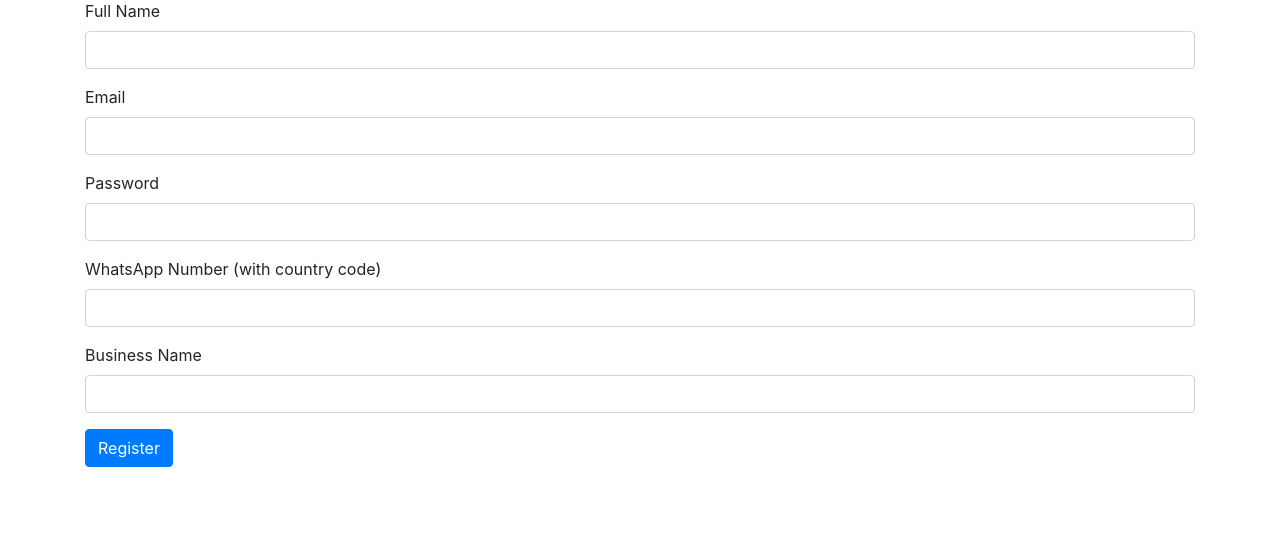
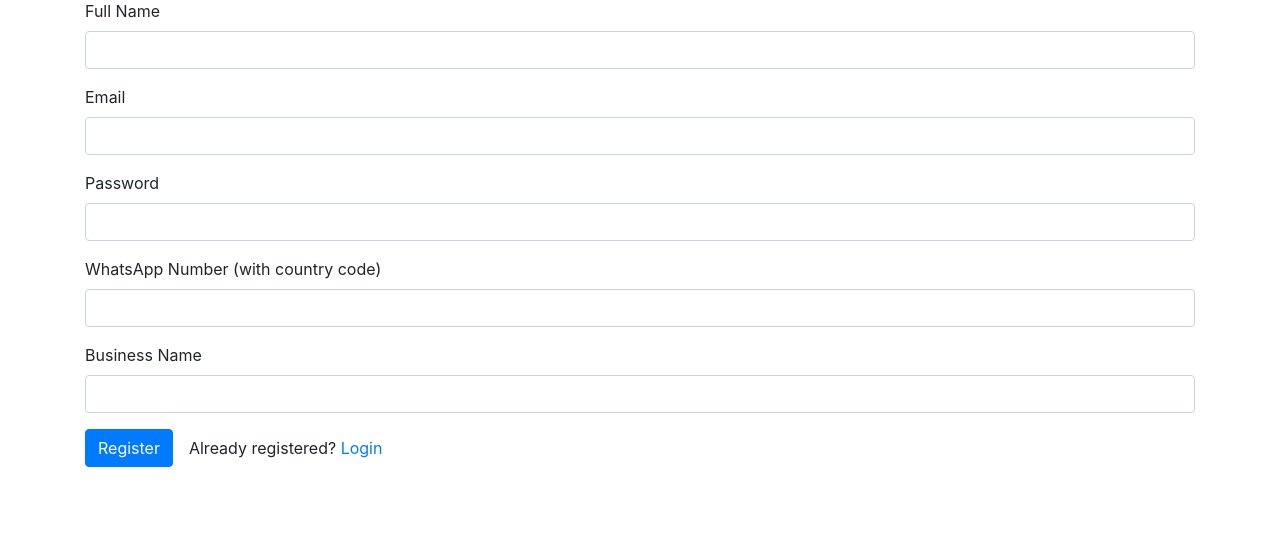
Before and after one commit to dhdev19/chatbotToolForAll, a Flask app: page /register in a window 1280 px wide. Shown: the part 95-640 px from the top of the page. Run offline with Flask 3, Linux system fonts and the light colour scheme; parts of the project's set-up code (start-up, migrations or seed data) failed here and were passed over; some libraries are stand-ins or nearby versions.

Commit message:
Added login option in  register page

```diff
--- a/app/templates/register.html
+++ b/app/templates/register.html
@@ -30,7 +30,13 @@
                 <label for="business_name">Business Name</label>
                 <input type="text" class="form-control" id="business_name" name="business_name" required>
             </div>
-            <button type="submit" class="btn btn-primary">Register</button>
+            <div class="d-flex align-items-center gap-2">
+                <button type="submit" class="btn btn-primary mr-2">Register</button>
+                <span class="ml-2">
+                    Already registered?
+                    <a href="https://dhgenixmedia.ae/chatbot-client-login.php">Login</a>
+                </span>
+            </div>
         </form>
     </div>
 </body>
```
